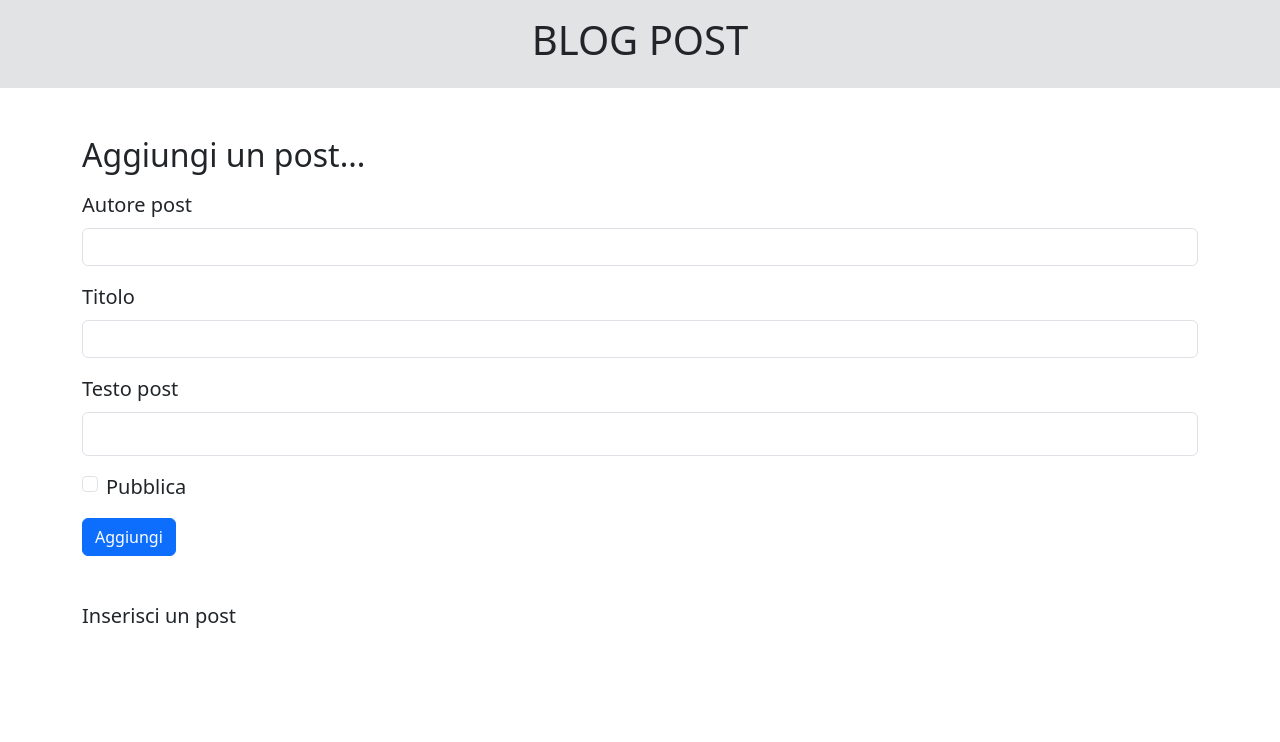
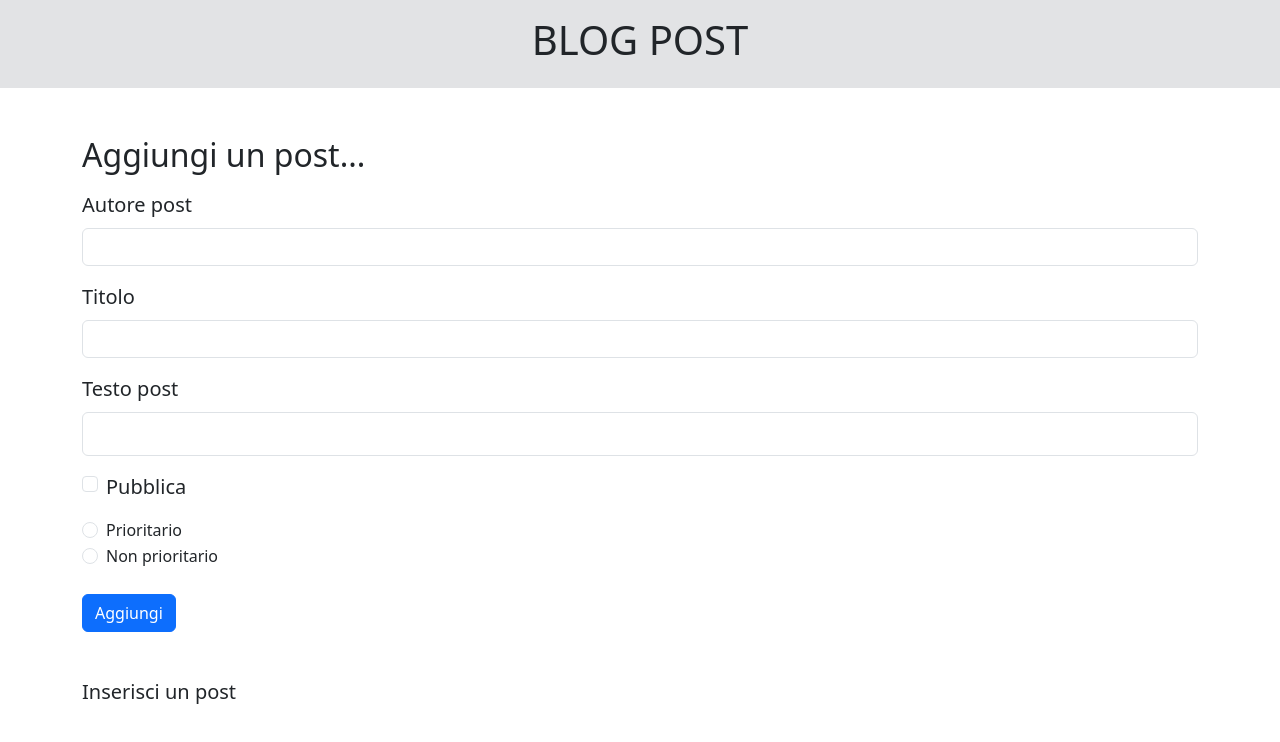
Before and after one commit to pierluigi-ruffolo/react-post-form, a React (Vite) app: page / in a window 1280 px wide. Shown: the top 742 px of the page. Built offline with nearby package versions, Linux system fonts and the light colour scheme.

Commit message:
feat: aggiungo input radio

```diff
--- a/src/App.jsx
+++ b/src/App.jsx
@@ -8,6 +8,7 @@ const inputObject = {
   titolo: "",
   descrizione: "",
   pubblico: false,
+  priorita: "",
 };
 
 function App() {
@@ -24,7 +25,7 @@ function App() {
 
   function handleSubmit(e) {
     e.preventDefault();
-    alert("form inviato");
+    /*    alert("form inviato"); */
     if (
       formData.autore === "" ||
       formData.titolo === "" ||
@@ -103,6 +104,35 @@ function App() {
               Pubblica
             </label>
           </div>
+          {/* input radio */}
+          <div className="form-check">
+            <input
+              className="form-check-input"
+              type="radio"
+              name="priorita"
+              id="prioritario"
+              value="prioritario"
+              onChange={onChangeInput}
+              checked={formData.priorita === "prioritario"}
+            />
+            <label className="form-check-label" htmlFor="prioritario">
+              Prioritario
+            </label>
+          </div>
+          <div className="form-check">
+            <input
+              className="form-check-input"
+              type="radio"
+              name="priorita"
+              id="non-prioritario"
+              value="non-prioritario"
+              onChange={onChangeInput}
+              checked={formData.priorita === "non-prioritario"}
+            />
+            <label className="form-check-label mb-4" htmlFor="non-prioritario">
+              Non prioritario
+            </label>
+          </div>
           <button type="submit" className="btn btn-primary">
             Aggiungi
           </button>
--- a/src/components/Card.jsx
+++ b/src/components/Card.jsx
@@ -8,6 +8,11 @@ export default function Card({ post }) {
             {post.autore}
           </h6>
           <p className="card-text fs-5">{post.descrizione}</p>
+          {post.priorita === "prioritario" ? (
+            <p>Post prioritario</p>
+          ) : (
+            <p>Non prioritario</p>
+          )}
           {post.pubblico === false ? (
             <p>Da non pubblicare</p>
           ) : (
```
